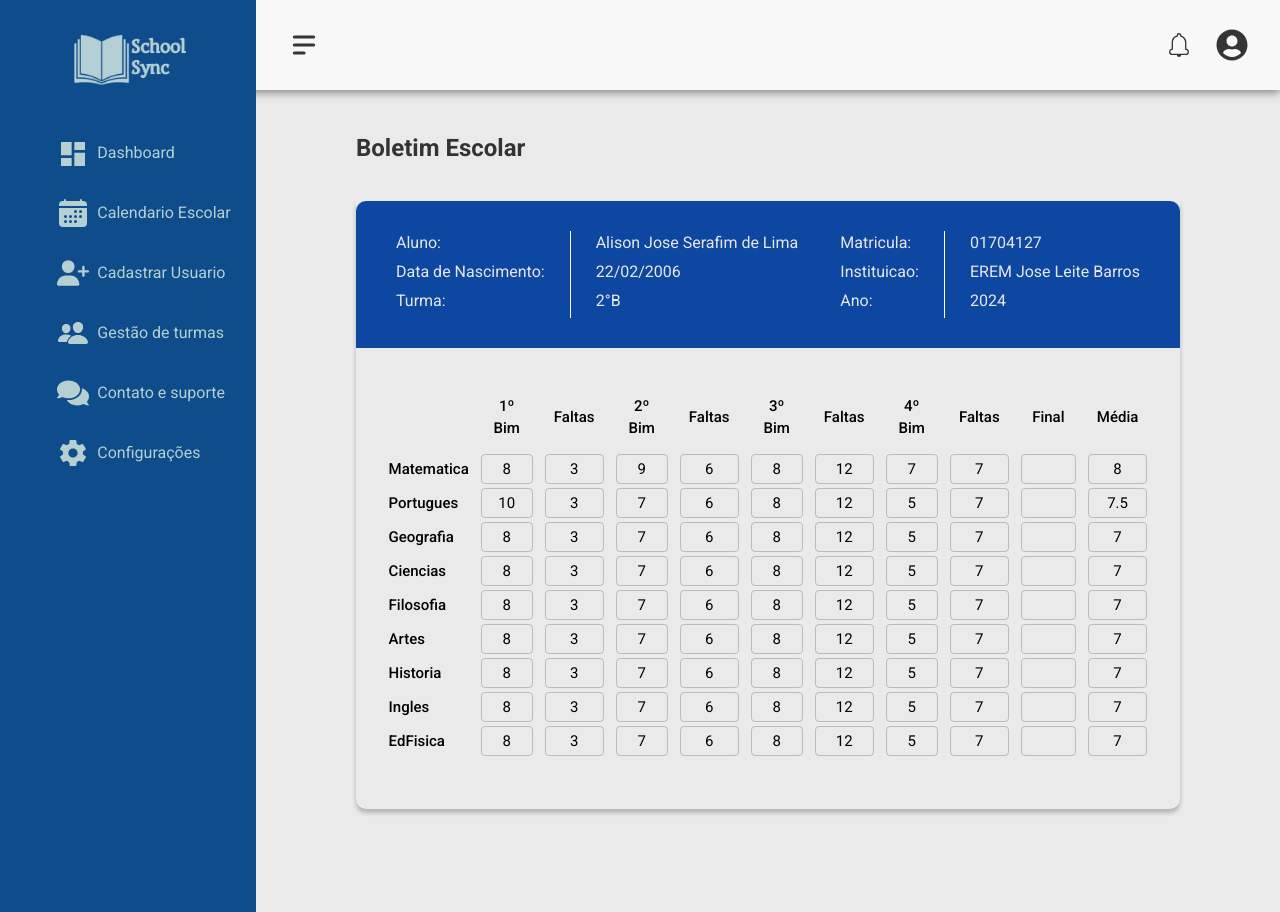
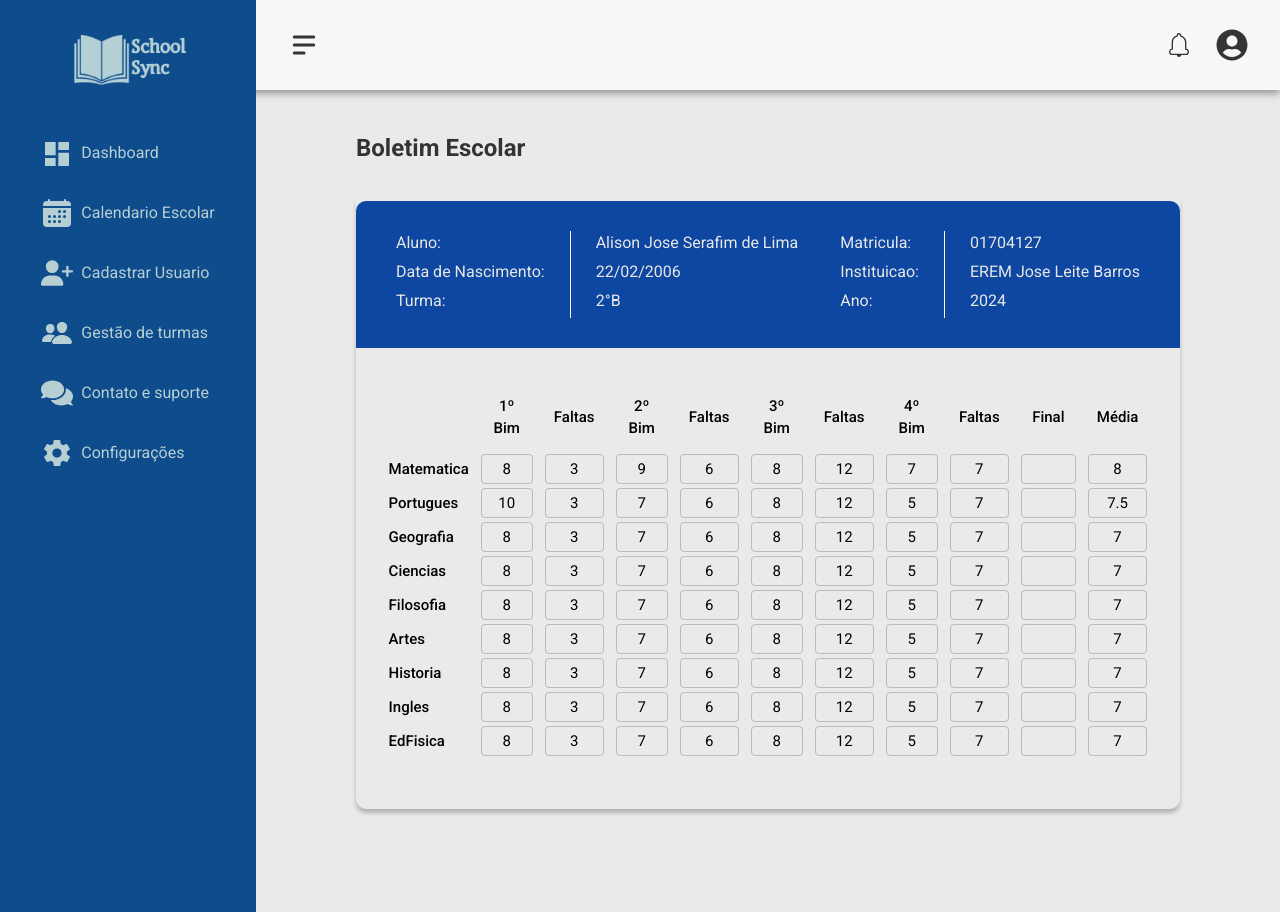
Before and after one commit to Alisonjs0/SchoolSync, a Next.js app: page /pages/boletimEscolar in a window 1280 px wide. Built offline with nearby package versions, Linux system fonts and the light colour scheme.

Commit message:
container no conteudo lateral

```diff
--- a/app/pages/esqueletoPrincipal/conteudoMenuLateral.js
+++ b/app/pages/esqueletoPrincipal/conteudoMenuLateral.js
@@ -18,7 +18,7 @@ const ConteudoMenuLateral = () => {
     <div>
         <div id="menuLateral" className="menuLateral">
             <nav>
-                <ul className="listaLateral">
+                <ul className="listaLateral container">
                     {user.tipo === "professor" ? (
                         <div>
                             <li><a href="./dashboard"><MdDashboard className="iconMenuLateral" /> <p>Dashboard</p></a></li>
```
